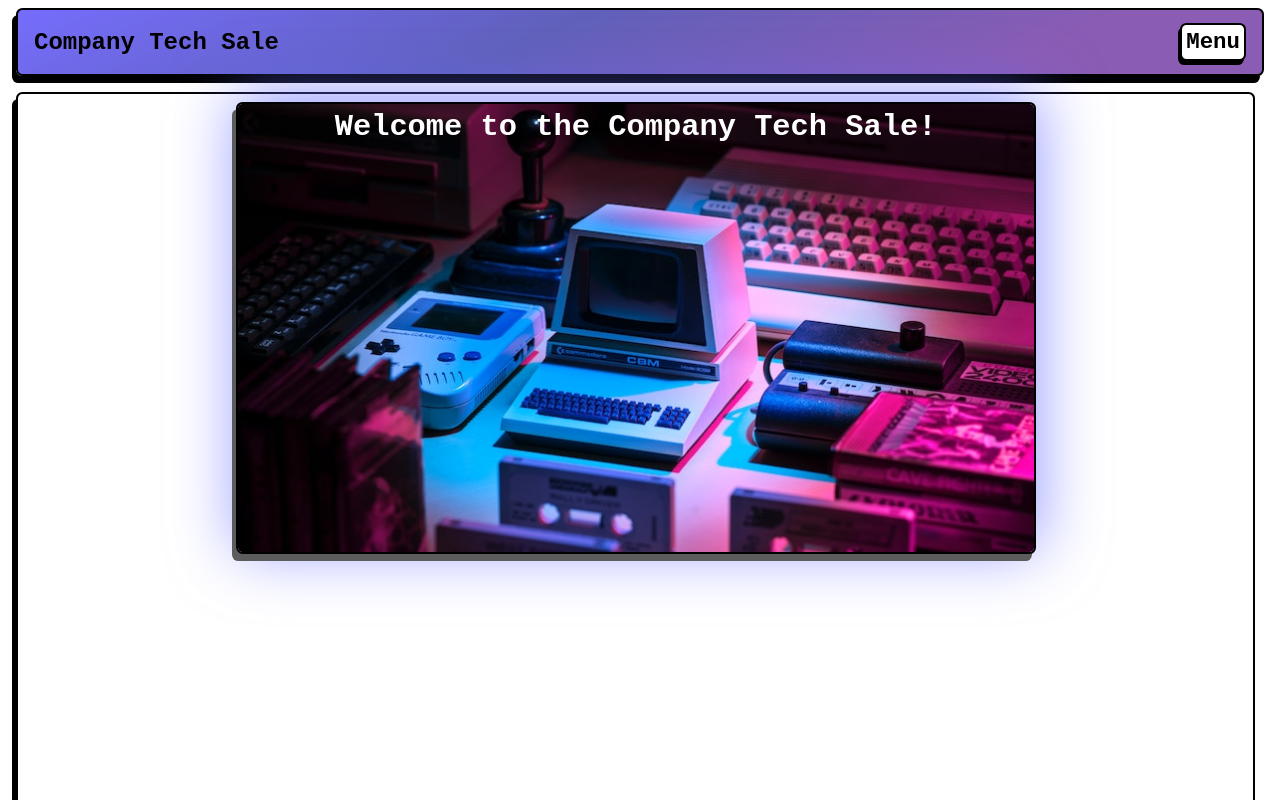
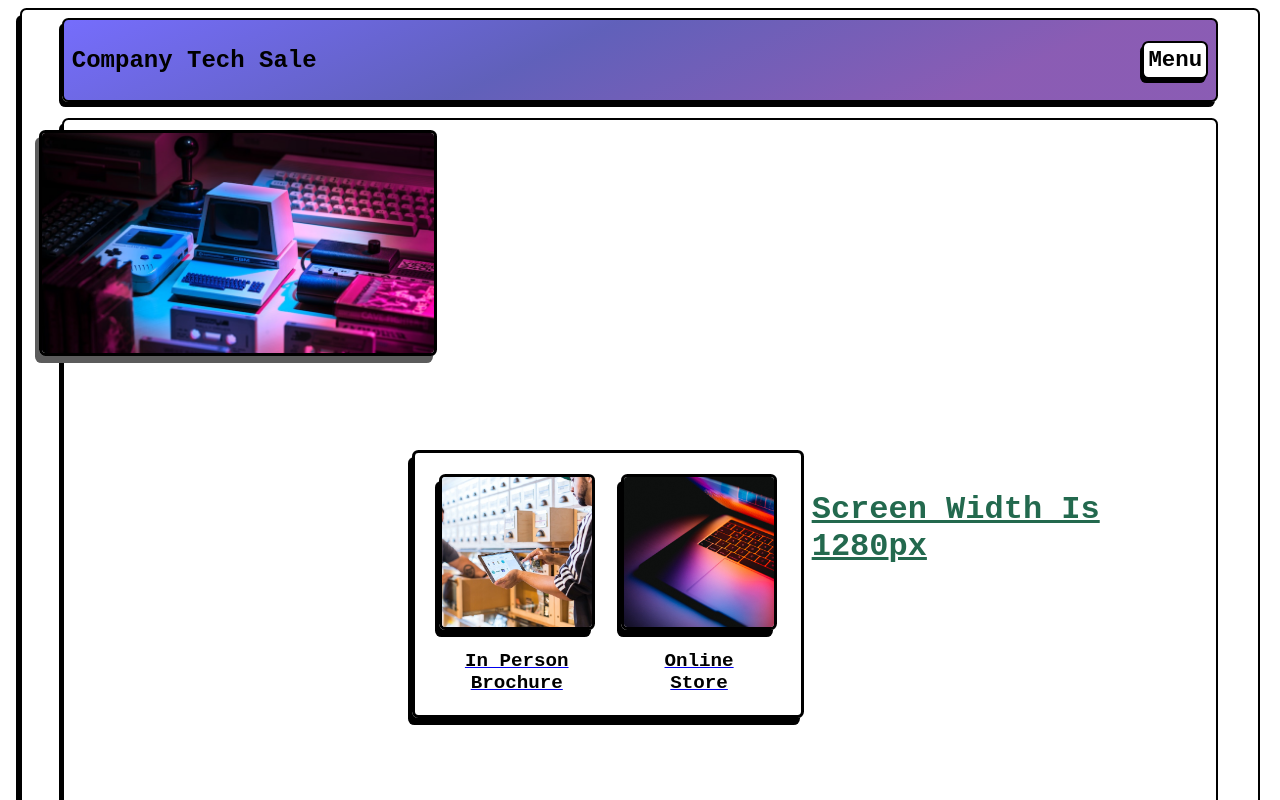
Before and after one commit to Atlessc/web54-tech-sale, a React (Vite) app: page / in a window 1280 px wide. Shown: the top 800 px of the page. Built offline with nearby package versions, Linux system fonts and the light colour scheme; the HTML template or start-up script is replaced by a standard one.

Commit message:
made the components responsive

```diff
--- a/src/App.jsx
+++ b/src/App.jsx
@@ -1,7 +1,13 @@
 import { BrowserRouter, Routes, Route } from 'react-router-dom';
 import routes from './components/Routes';
+import { useEffect, useState } from 'react';
 
 function App() {
+
+
+// create a useeffect that console logs the width of the window
+
+
   return (
     <BrowserRouter>
       <Routes>
--- a/src/Home.jsx
+++ b/src/Home.jsx
@@ -1,13 +1,22 @@
 import { Link } from "react-router-dom";
-import './styles/styles.css'
 import './styles/home.css'
-
+import { useEffect, useState } from 'react';
 
 export default function Home() {
+    const [width, setWidth] = useState(window.innerWidth);
+    function WindowSize() {
+      useEffect(() => {
+        const handleResize = () => setWidth(window.innerWidth);
+        window.addEventListener('resize', handleResize);
+        return () => window.removeEventListener('resize', handleResize);
+      }, []);
+      return (
+        <div className="screen"><u>Screen Width Is {width}px</u></div>
+      )
+    }
     return (
         <div className="home container">
-            <h2 className="home-title">Welcome to the Company Tech Sale!</h2>
-            <div className="home hero">{<img src="computer-organized.jpg" alt="Hero Picture"/>}</div>
+            <div className="hero-section">{<img src="computer-organized.jpg" alt="Hero Picture" className="img"/>}<h2 className="home-title">Welcome to the Company Tech Sale!</h2></div>
             <div className="Links">
                 <Link className="link-container" to='/brochure'>
                 <div>
@@ -21,7 +30,10 @@ export default function Home() {
                     <div className="link-title">Online <br/>Store</div>
                 </div>
                 </Link>
+
             </div>
+            <WindowSize />
+
         </div>
     );
 }
--- a/src/Layout.jsx
+++ b/src/Layout.jsx
@@ -6,9 +6,9 @@ export default function Layout() {
     return (
       <div className='app-container'>
         <NavBar />
-        <main>
+        <div className='Main'>
           <Outlet />
-        </main>
+        </div>
         <footer className='footer'>Footer</footer>
       </div>
     );
--- a/src/styles/home.css
+++ b/src/styles/home.css
@@ -1,25 +1,66 @@
+.screen {
+    font-family: monospace;
+    font-size: 2rem;
+    color: #000000;
+    font-weight: bold;
+    animation: ColorChanger 1s ease-in infinite normal;
+    -webkit-animation: ColorChanger 1s ease-in infinite normal;
+}
+
+.home {
+
+    display: flex;
+    flex-direction: column;
+    width: 92%;
+    position: relative;
+    display: flex;
+    flex-direction: column;
+    justify-content: flex-start;
+    align-items: center;
+    min-height: 100vh;
+    max-height: fit-content;
+    max-width: 1280px;
+    border: 2px solid #000000;
+    border-radius: 0.4rem;
+    font-family: monospace;
+    z-index: 1;
+    box-shadow: -3px 5px 0 0 #000000;
+    margin: 0.5rem;
+    padding: 0.5rem;
+}
+
 .home-title {
     color: rgb(255, 255, 255);
     font-size: 1.9rem;
     z-index: 20;
 }
 
-.home .hero {
+.hero-section {
+    width: fit-content;
     display: flex;
+    flex-direction: column;
     justify-content: center;
     align-items: center;
-    margin: 0.5rem;
-    position: absolute;
-    z-index: 2;
+    margin: 0.5rem 0.5rem 0 0.5rem;
+    padding: 0.5rem;
+    width: 20rem;
+    height: 10rem;
+
 }
 
-.hero img{
-    width: 99%;
-    height: 99%;
+.home .img {
+    position: absolute;
+    top: 0.6rem;
+    z-index: 2;
+    width: 24.5rem;
+}
+
+.hero .img{
     border: 2px solid #000000;
     border-radius: 0.4rem;
     filter: drop-shadow(4px -10px 2rem #646cffaa);
     -webkit-filter: drop-shadow(4px -10px 2rem #646cffaa);
+    box-shadow: -3px 5px 0 0 #000000;
 }
 
 .Links {
@@ -27,7 +68,7 @@
     flex-direction: row;
     justify-content: center;
     align-items: center;
-    margin: 0.5rem;
+    margin:0 0.5rem 0.5rem 0.5rem;
     margin-top: 7.5rem;
     padding: 0.3rem;
     border-radius: 0.4rem;
@@ -59,3 +100,76 @@
     font-weight: bolder;
     text-align: center;
 }
+
+/* create media query for desktop */
+
+@media (min-width: 1200px) {
+    .home {
+        flex-direction: row;
+        justify-content: center;
+        align-items: center;
+    }
+
+    .hero-section {
+        width: fit-content;
+        display: flex;
+        flex-direction: column;
+        justify-content: center;
+        align-items: center;
+        margin: 0.5rem 0.5rem 0 0.5rem;
+        padding: 0.5rem;
+        width: 20rem;
+    }
+
+    .home .img {
+        position: absolute;
+        top: 0.6rem;
+        z-index: 2;
+        width: 24.5rem;
+    }
+
+    .hero .img{
+        border: 2px solid #000000;
+        border-radius: 0.4rem;
+        filter: drop-shadow(4px -10px 2rem #646cffaa);
+        -webkit-filter: drop-shadow(4px -10px 2rem #646cffaa);
+    }
+
+    .Links {
+        display: flex;
+        flex-direction: row;
+        justify-content: center;
+        align-items: center;
+        margin:0 0.5rem 0.5rem 0.5rem;
+        margin-top: 7.5rem;
+        padding: 0.3rem;
+        border-radius: 0.4rem;
+        border: 3px solid #000000;
+        box-shadow: -4px 7px 0 0 #000000;
+    }
+
+    .link-container {
+        display: flex;
+        flex-direction: column;
+        justify-content: center;
+        align-items: center;
+        width: 40%;
+        margin: 0.7rem;
+        padding: 0.3rem;
+    }
+
+    .link-image img {
+        width: 150px;
+        border: 3px solid #000000;
+        border-radius: 0.4rem;
+        box-shadow: -4px 7px 0 0 #000000;
+    }
+
+    .link-title {
+        font-family: monospace;
+        color: #000000;
+        font-size: 1.2rem;
+        font-weight: bolder;
+        text-align: center;
+    }
+}
--- a/src/styles/index.css
+++ b/src/styles/index.css
@@ -12,6 +12,12 @@
   -webkit-font-smoothing: antialiased;
   -moz-osx-font-smoothing: grayscale;
   -webkit-text-size-adjust: 100%;
+  display: flex;
+  flex-direction: column;
+  justify-content: center;
+  align-items: center;
+  overflow-x: hidden;
+  scroll-behavior: smooth;
 }
 
 a {
--- a/src/styles/nav.css
+++ b/src/styles/nav.css
@@ -1,14 +1,15 @@
 .NavBar {
+    width: 92%;
     display: flex;
     justify-content: space-between;
     align-items: center;
-    padding: 0 1rem;
-    margin: 0.5rem 0.5rem 1rem 0.5rem;
+    margin: 0.5rem;
+    padding: 0.5rem;
     height: 4rem;
     color: #000000;
     border: 2px solid #000000;
     border-radius: 0.4rem;
-    box-shadow: -4px 7px 0 0 #000000;
+    box-shadow: -3px 5px 0 0 #000000;
     font-family: monospace;
     font-size: 1.5rem;
     font-weight: bolder;
--- a/src/styles/styles.css
+++ b/src/styles/styles.css
@@ -1,13 +1,14 @@
-.container {
+.app-container {
+    position: relative;
     display: flex;
     flex-direction: column;
-    justify-content: flex-start;
+    justify-content: center;
     align-items: center;
     min-height: 100vh;
     max-height: fit-content;
     width: 96.5vw;
     max-width: 1280px;
-    margin: 0.5rem;
+    margin: 0 auto;
     border: 2px solid #000000;
     border-radius: 0.4rem;
     font-family: monospace;
@@ -16,156 +17,19 @@
     padding-bottom: 0.7rem;
 }
 
+.Main {
+    display: flex;
+    flex-direction: column;
+    align-items: center;
+    width: 100%;
+}
+
 .container h2 {
     margin: 0.5rem;
     padding: 0.5rem;
     text-align: center;
 }
 
-.home-title {
-    color: rgb(255, 255, 255);
-    font-size: 1.9rem;
-    z-index: 20;
-}
-
-.home .hero {
-    display: flex;
-    justify-content: center;
-    align-items: center;
-    margin: 0.5rem;
-    position: absolute;
-    z-index: 2;
-}
-
-.hero img{
-    width: 99%;
-    height: 99%;
-    border: 2px solid #000000;
-    border-radius: 0.4rem;
-    filter: drop-shadow(4px -10px 2rem #646cffaa);
-    -webkit-filter: drop-shadow(4px -10px 2rem #646cffaa);
-}
-
-.NavBar {
-    display: flex;
-    justify-content: space-between;
-    align-items: center;
-    padding: 0 1rem;
-    margin: 0.5rem 0.5rem 1rem 0.5rem;
-    height: 4rem;
-    color: #000000;
-    border: 2px solid #000000;
-    border-radius: 0.4rem;
-    box-shadow: -4px 7px 0 0 #000000;
-    font-family: monospace;
-    font-size: 1.5rem;
-    font-weight: bolder;
-}
-
-.nav-menu-btn {
-    cursor: pointer;
-    border: 2px solid #000000;
-    padding: 0.25rem;
-    border-radius: 0.4rem;
-    -webkit-border-radius: 0.4rem;
-    -moz-border-radius: 0.4rem;
-    -ms-border-radius: 0.4rem;
-    -o-border-radius: 0.4rem;
-    box-shadow: -2px 4px 0 0 #000000;
-    font-size: 1.4rem;
-    font-weight: bold;
-}
-
-.nav-list-container {
-    height: 100vh;
-    width: 100vw;
-    position: fixed;
-    top: 0;
-    left: 0;
-    background-color: rgba(0, 0, 0, 0.5);
-    backdrop-filter: blur(20px);
-    z-index: 100;
-}
-
-.nav-close-btn {
-    display: flex;
-    justify-content: center;
-    align-items: center;
-    position: absolute;
-    top: 0.3rem;
-    right: 0.3rem;
-    padding: 0.2rem;
-    border: 2px solid #000000;
-    border-radius: 0.4rem;
-    width: 2.5rem;
-    background-color: blue;
-    cursor: pointer;
-}
-
-.nav-close-btn div {
-    font-size: 1.7rem;
-}
-
-.nav-list {
-    position: absolute;
-    top: 4rem;
-    left: 0;
-    width: 100%;
-    padding: 0.4rem;
-    display: flex;
-    flex-direction: column;
-    justify-content: center;
-    align-items: center;
-    list-style: none;
-    background-color: blue;
-    border-top: 4px solid #000000;
-    border-bottom: 4px solid #000000;
-}
-
-.nav-item {
-    border-bottom: 3px solid #000000;
-    margin-bottom: 1.5rem;
-    color: #ffffff;
-    text-shadow: -6px 6px 1px 0 #000000;
-}
-
-.Links {
-    display: flex;
-    flex-direction: row;
-    justify-content: center;
-    align-items: center;
-    margin: 0.5rem;
-    margin-top: 7.5rem;
-    padding: 0.3rem;
-    border-radius: 0.4rem;
-    border: 3px solid #000000;
-    box-shadow: -4px 7px 0 0 #000000;
-}
-
-.link-container {
-    display: flex;
-    flex-direction: column;
-    justify-content: center;
-    align-items: center;
-    width: 40%;
-    margin: 0.7rem;
-    padding: 0.3rem;
-}
-
-.link-image img {
-    width: 150px;
-    border: 3px solid #000000;
-    border-radius: 0.4rem;
-    box-shadow: -4px 7px 0 0 #000000;
-}
-
-.link-title {
-    font-family: monospace;
-    color: #000000;
-    font-size: 1.2rem;
-    font-weight: bolder;
-    text-align: center;
-}
 
 
 .NotFound {
```
